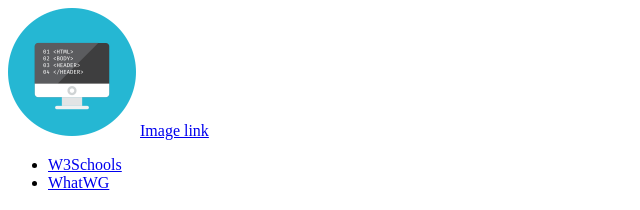
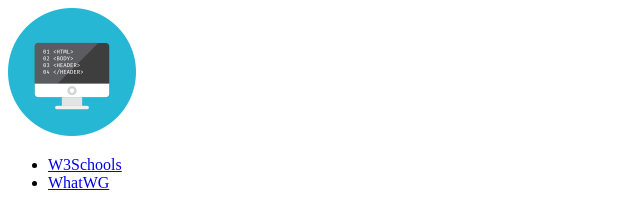
Before and after one commit to hughroper/wdd130, a plain HTML site: page week02/basic-layout.html in a window 1280 px wide. Shown: the top 210 px of the page, 0-640 px from the left. Drawn offline with Linux system fonts and the light colour scheme.

Commit message:
Removed test link

```diff
--- a/week02/basic-layout.html
+++ b/week02/basic-layout.html
@@ -12,7 +12,6 @@
 <body>
     <header>
         <img src="images/basic-logo.png" alt="Basic Logo" width="128" height="128">
-        <a href="images/basic-logo.png">Image link</a>
     </header>
     <nav>
         <ul>
```
